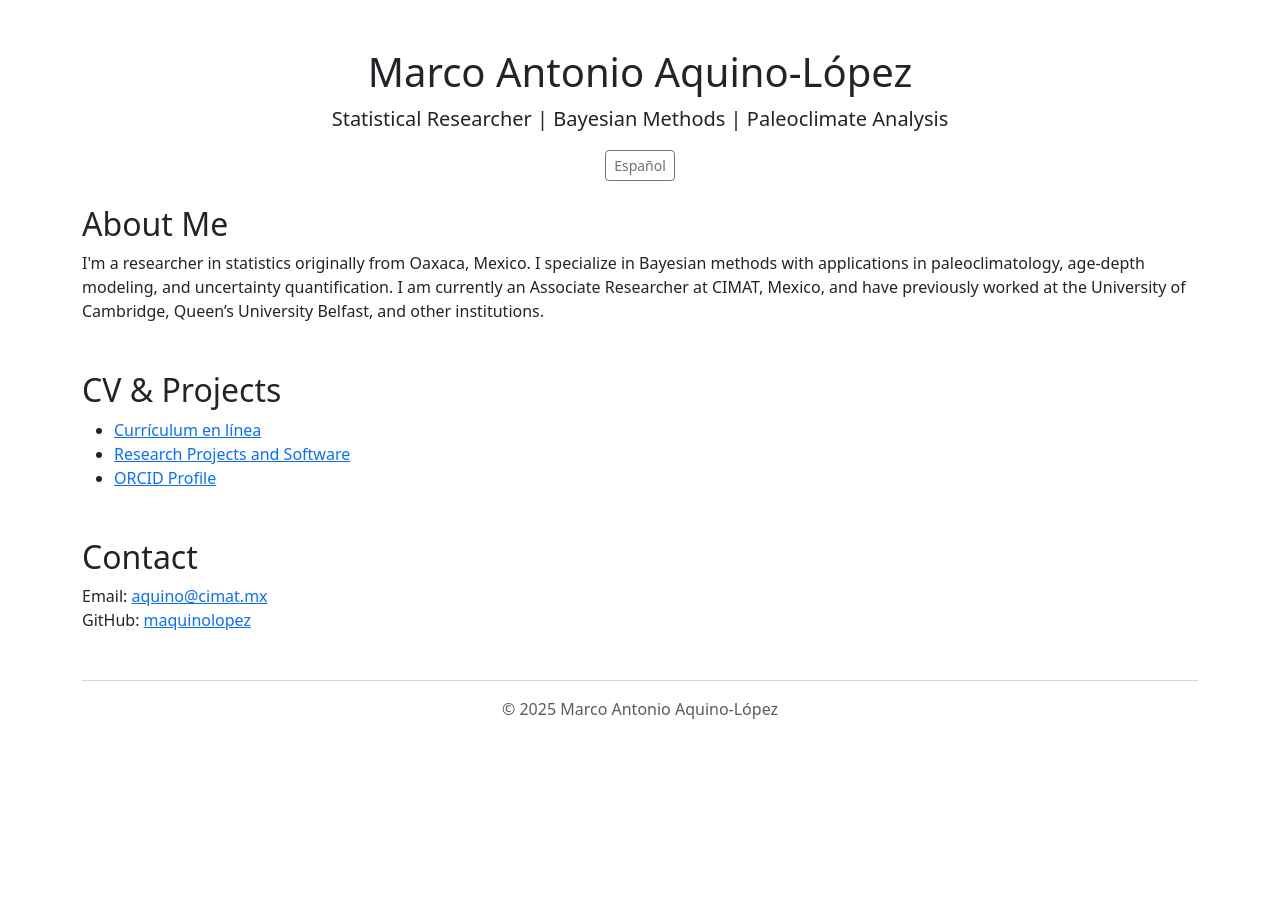
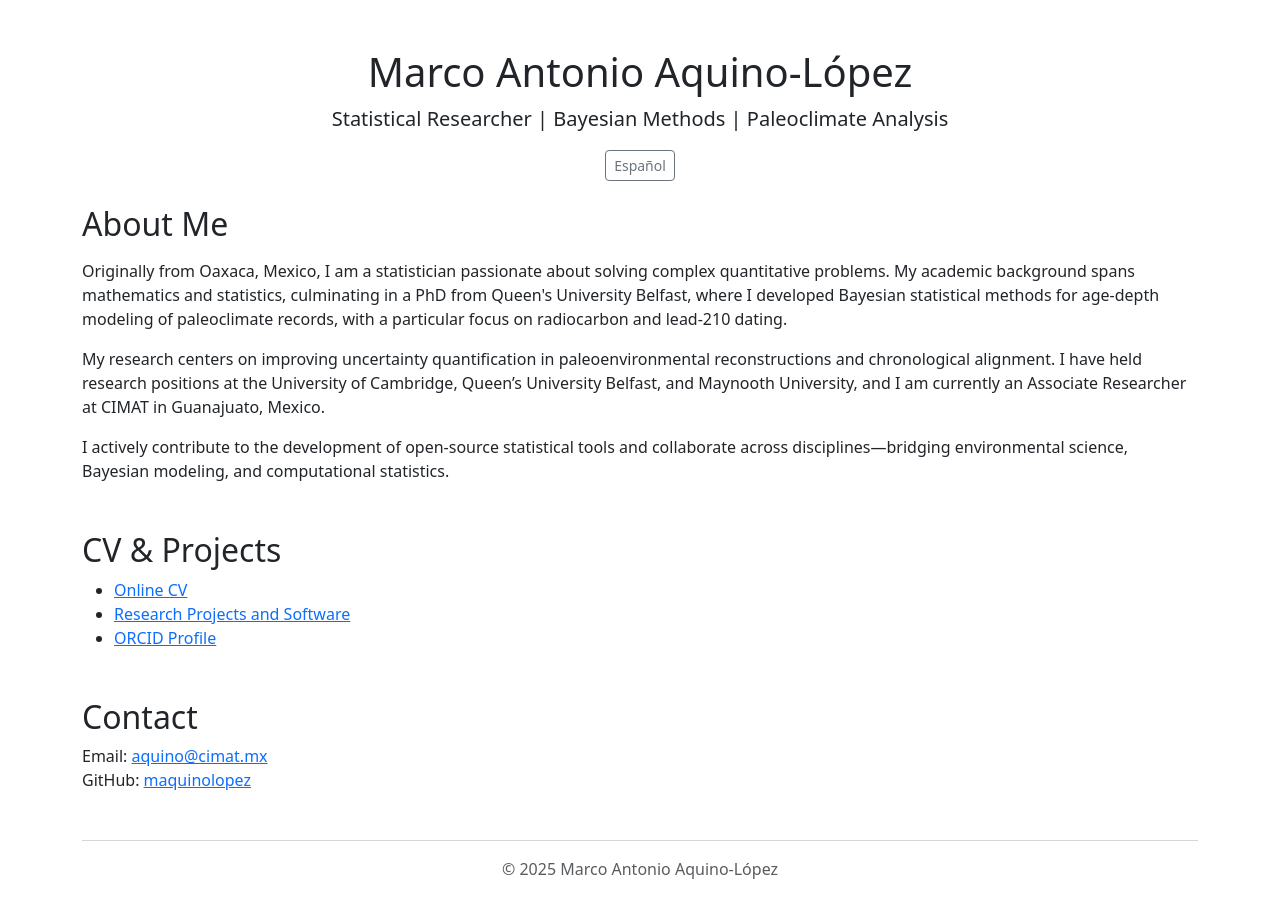
Before and after one commit to maquinolopez/maquinolopez.github.io, a plain HTML site: page index.html in a window 1280 px wide. Before the commit the page ends 800 px from the top, so only its background shows below. Drawn offline with nearby package versions, Linux system fonts and the light colour scheme.

Commit message:
update page

```diff
--- a/index.html
+++ b/index.html
@@ -18,15 +18,22 @@
     <section class="mb-5">
       <h2>About Me</h2>
       <p>
-        I'm a researcher in statistics originally from Oaxaca, Mexico. I specialize in Bayesian methods with applications in paleoclimatology, age-depth modeling, and uncertainty quantification.
-        I am currently an Associate Researcher at CIMAT, Mexico, and have previously worked at the University of Cambridge, Queen’s University Belfast, and other institutions.
+<p>
+  Originally from Oaxaca, Mexico, I am a statistician passionate about solving complex quantitative problems. My academic background spans mathematics and statistics, culminating in a PhD from Queen's University Belfast, where I developed Bayesian statistical methods for age-depth modeling of paleoclimate records, with a particular focus on radiocarbon and lead-210 dating.
+</p>
+<p>
+  My research centers on improving uncertainty quantification in paleoenvironmental reconstructions and chronological alignment. I have held research positions at the University of Cambridge, Queen’s University Belfast, and Maynooth University, and I am currently an Associate Researcher at CIMAT in Guanajuato, Mexico.
+</p>
+<p>
+  I actively contribute to the development of open-source statistical tools and collaborate across disciplines—bridging environmental science, Bayesian modeling, and computational statistics.
+</p>
       </p>
     </section>
 
     <section class="mb-5">
       <h2>CV & Projects</h2>
       <ul>
-        <li><a href="cv.html">Currículum en línea</a></li>
+        <li><a href="cv.html">Online CV</a></li>
         <li><a href="projects.html">Research Projects and Software</a></li>
         <li><a href="https://orcid.org/0000-0002-5076-7205" target="_blank">ORCID Profile</a></li>
       </ul>
```
Also changed, not shown: index_es.html (+9 -2 lines).
